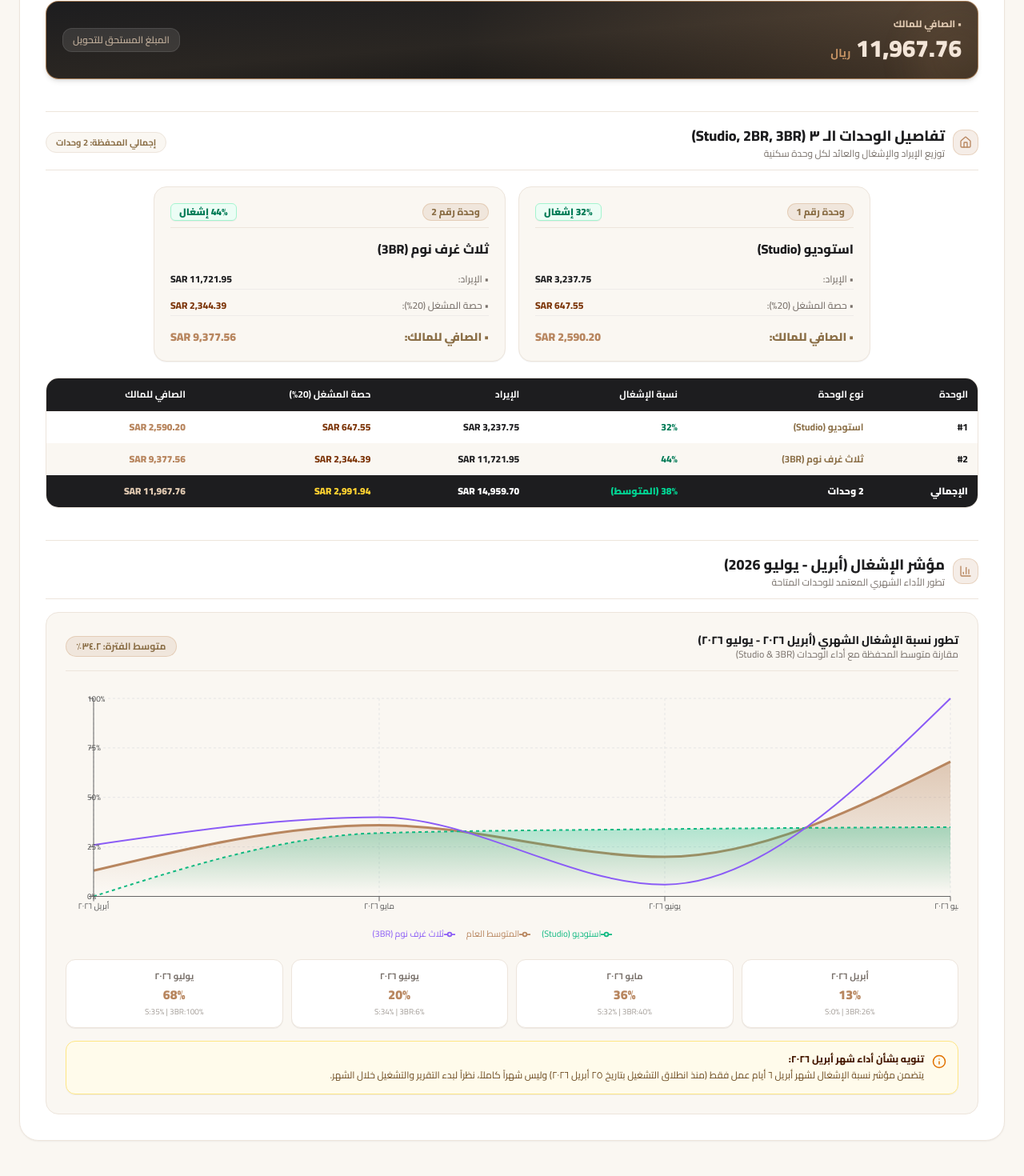
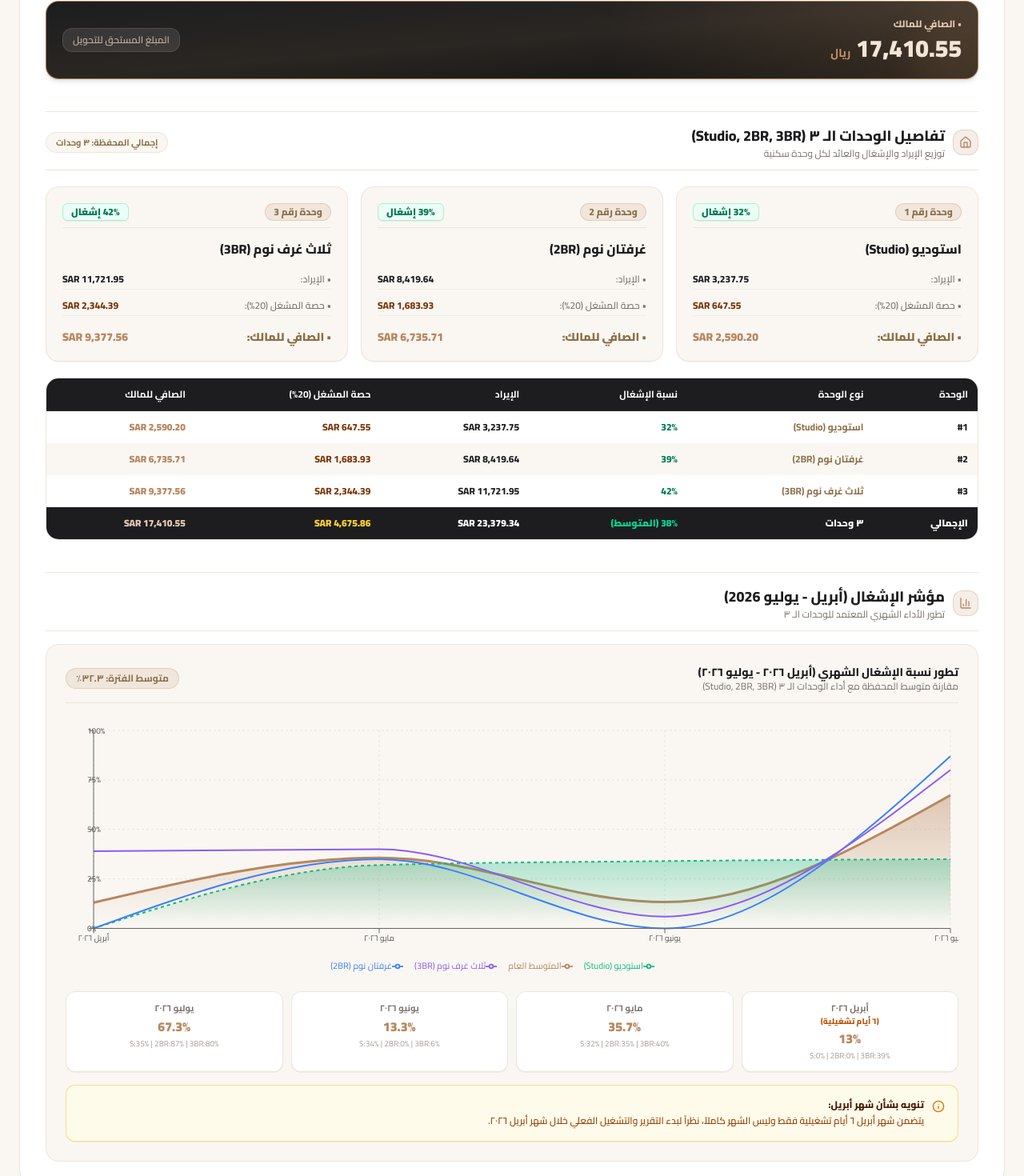
Before and after one commit to AmmarCFO/Marsam-Development-Company, a React (Vite) app: page / in a window 1280 px wide. Shown: the part 1330-2800 px from the top of the page at 80% size. Built offline with nearby package versions, Linux system fonts and the light colour scheme.

Commit message:
feat: update owner profile and report details
- Update owner profile to Marsam Real Estate Development Company
- Standardize branch number to 55 and unit count to 3
- Add April data clarification notice to performance chart
- Apply language-specific UI text adjustments

```diff
--- a/src/components/OperatingReportBoard.tsx
+++ b/src/components/OperatingReportBoard.tsx
@@ -317,12 +317,12 @@ export const OperatingReportBoard: React.FC<OperatingReportBoardProps> = ({
               </div>
             </div>
             <span className="self-start sm:self-auto text-[11px] font-mono font-bold text-[#8B6F47] bg-[#FAF7F2] px-3 py-1 rounded-full border border-[#EDE5DC]">
-              {isAr ? `إجمالي المحفظة: ${report.totalUnits || report.unitReports?.length || 2} وحدات` : `${report.totalUnits || report.unitReports?.length || 2} Units Portfolio`}
+              {isAr ? 'إجمالي المحفظة: ٣ وحدات' : '3 Units Portfolio'}
             </span>
           </div>
 
-          {/* Unit Cards Grid */}
-          <div className={`grid grid-cols-1 ${(report.unitReports?.length || 2) === 2 ? 'md:grid-cols-2 max-w-4xl mx-auto' : 'md:grid-cols-3'} gap-4`}>
+          {/* 3 Unit Cards Grid */}
+          <div className="grid grid-cols-1 md:grid-cols-3 gap-4">
             {(report.unitReports || []).map((u, index) => (
               <motion.div
                 key={u.id}
@@ -403,7 +403,7 @@ export const OperatingReportBoard: React.FC<OperatingReportBoardProps> = ({
                 ))}
                 <tr className="bg-[#1d1d1f] text-white font-black text-xs">
                   <td className="p-3">{isAr ? 'الإجمالي' : 'Total'}</td>
-                  <td className="p-3">{isAr ? `${report.totalUnits || report.unitReports?.length || 2} وحدات` : `${report.totalUnits || report.unitReports?.length || 2} Units`}</td>
+                  <td className="p-3">{isAr ? '٣ وحدات' : '3 Units'}</td>
                   <td className="p-3 text-emerald-400">{report.occupancyRate}% ({isAr ? 'المتوسط' : 'Avg'})</td>
                   <td className="p-3 text-white">{report.totalRevenue.toLocaleString(undefined, { minimumFractionDigits: 2 })} SAR</td>
                   <td className="p-3 text-amber-300">{report.operatorShareAmount.toLocaleString(undefined, { minimumFractionDigits: 2 })} SAR</td>
@@ -426,7 +426,7 @@ export const OperatingReportBoard: React.FC<OperatingReportBoardProps> = ({
                   {isAr ? 'مؤشر الإشغال (أبريل - يوليو 2026)' : 'Occupancy Trend (Apr to Jul 2026)'}
                 </h3>
                 <p className="text-xs text-stone-500">
-                  {isAr ? 'تطور الأداء الشهري المعتمد للوحدات المتاحة' : 'Monthly certified occupancy performance evolution across the 4 months'}
+                  {isAr ? 'تطور الأداء الشهري المعتمد للوحدات الـ ٣' : 'Monthly certified occupancy performance evolution across the 4 months'}
                 </p>
               </div>
             </div>
@@ -439,11 +439,11 @@ export const OperatingReportBoard: React.FC<OperatingReportBoardProps> = ({
                   {isAr ? 'تطور نسبة الإشغال الشهري (أبريل ٢٠٢٦ - يوليو ٢٠٢٦)' : 'Monthly Occupancy Rate Trend (April 2026 - July 2026)'}
                 </h4>
                 <p className="text-xs text-stone-500">
-                  {isAr ? 'مقارنة متوسط المحفظة مع أداء الوحدات (Studio & 3BR)' : 'Portfolio overall average vs Studio & 3BR performance'}
+                  {isAr ? 'مقارنة متوسط المحفظة مع أداء الوحدات الـ ٣ (Studio, 2BR, 3BR)' : 'Portfolio overall average vs Studio, 2BR & 3BR performance'}
                 </p>
               </div>
               <div className="text-xs font-bold text-[#8B6F47] bg-[#B8865F]/15 px-3 py-1 rounded-full border border-[#C89565]/30 self-start sm:self-auto">
-                {isAr ? 'متوسط الفترة: ٣٤.٢٪' : 'Period Average: 34.2%'}
+                {isAr ? 'متوسط الفترة: ٣٢.٣٪' : 'Period Average: 32.3%'}
               </div>
             </div>
 
@@ -489,6 +489,13 @@ export const OperatingReportBoard: React.FC<OperatingReportBoardProps> = ({
                   />
                   <Area
                     type="monotone"
+                    dataKey={isAr ? 'غرفتان نوم (2BR)' : '2BR'}
+                    stroke="#3B82F6"
+                    strokeWidth={2}
+                    fillOpacity={0}
+                  />
+                  <Area
+                    type="monotone"
                     dataKey={isAr ? 'ثلاث غرف نوم (3BR)' : '3BR'}
                     stroke="#8B5CF6"
                     strokeWidth={2}
@@ -504,28 +511,33 @@ export const OperatingReportBoard: React.FC<OperatingReportBoardProps> = ({
                 <div key={m.monthKey} className="bg-white p-3 rounded-xl border border-[#EDE5DC] text-center shadow-2xs">
                   <span className="text-[11px] font-bold text-stone-500 block">
                     {m.monthName[isAr ? 'ar' : 'en']}
+                    {m.monthKey === '2026-04' && (
+                      <span className="text-amber-700 font-extrabold text-[10px] block">
+                        ({isAr ? '٦ أيام تشغيلية' : '6 Days Only'})
+                      </span>
+                    )}
                   </span>
                   <span className="text-base font-black text-[#B8865F] block mt-0.5">
                     {m.occupancyRate}%
                   </span>
                   <span className="text-[10px] text-stone-400 block mt-0.5 font-mono">
-                    S:{m.studioRate}% | 3BR:{m.threeBedRate}%
+                    S:{m.studioRate}% | 2BR:{m.twoBedRate}% | 3BR:{m.threeBedRate}%
                   </span>
                 </div>
               ))}
             </div>
 
-            {/* April Operational Note */}
-            <div className="bg-amber-50/90 border border-amber-200 rounded-xl p-3.5 flex items-start gap-2.5 text-xs text-amber-900 shadow-2xs mt-2">
-              <Info className="w-4.5 h-4.5 text-amber-600 flex-shrink-0 mt-0.5" />
+            {/* Note regarding April partial data */}
+            <div className="flex items-start gap-2.5 bg-[#FFFBEB] p-3.5 sm:p-4 rounded-xl border border-[#FCD34D]/70 text-amber-900 text-xs shadow-2xs mt-3">
+              <Info className="w-4 h-4 text-amber-600 flex-shrink-0 mt-0.5" />
               <div>
                 <span className="font-extrabold block text-amber-950 mb-0.5">
-                  {isAr ? 'تنويه بشأن أداء شهر أبريل ٢٠٢٦:' : 'Note regarding April 2026 performance:'}
+                  {isAr ? 'تنويه بشأن شهر أبريل:' : 'Note Regarding April Data:'}
                 </span>
-                <p className="text-[#6d4c22] leading-relaxed">
+                <p className="text-amber-800 leading-relaxed font-medium">
                   {isAr
-                    ? 'يتضمن مؤشر نسبة الإشغال لشهر أبريل ٦ أيام عمل فقط (منذ انطلاق التشغيل بتاريخ ٢٥ أبريل ٢٠٢٦) وليس شهراً كاملاً، نظراً لبدء التقرير والتشغيل خلال الشهر.'
-                    : 'April occupancy indicators reflect only 6 operational days (since reporting/operations commenced on April 25, 2026) rather than a full month.'}
+                    ? 'يتضمن شهر أبريل ٦ أيام تشغيلية فقط وليس الشهر كاملاً، نظراً لبدء التقرير والتشغيل الفعلي خلال شهر أبريل ٢٠٢٦.'
+                    : 'April includes only 6 operational days rather than the full month, as actual operations and reporting commenced during April 2026.'}
                 </p>
               </div>
             </div>
--- a/src/components/PerformanceChart.tsx
+++ b/src/components/PerformanceChart.tsx
@@ -4,7 +4,7 @@ import {
   ResponsiveContainer, ComposedChart, Line, Bar, XAxis, YAxis, Tooltip,
   Legend, CartesianGrid, Area
 } from 'recharts';
-import { TrendingUp } from 'lucide-react';
+import { TrendingUp, Info } from 'lucide-react';
 import { OperatingReport } from '../types';
 
 interface PerformanceChartProps {
@@ -158,6 +158,21 @@ export const PerformanceChart: React.FC<PerformanceChartProps> = ({ isAr, report
           </ResponsiveContainer>
         </motion.div>
       </AnimatePresence>
+
+      {/* Clarification Note Box regarding April partial data */}
+      <div className="flex items-start gap-2.5 bg-[#FFFBEB] p-3.5 sm:p-4 rounded-2xl border border-[#FCD34D]/70 text-amber-900 text-xs shadow-2xs mt-4">
+        <Info className="w-4 h-4 text-amber-600 flex-shrink-0 mt-0.5" />
+        <div>
+          <span className="font-extrabold block text-amber-950 mb-0.5">
+            {isAr ? 'تنويه بشأن بيانات شهر أبريل:' : 'Note Regarding April Data:'}
+          </span>
+          <p className="text-amber-800 leading-relaxed font-medium">
+            {isAr
+              ? 'يتضمن شهر أبريل ٦ أيام تشغيلية فقط وليس الشهر كاملاً، نظراً لبدء التقرير والتشغيل الفعلي خلال شهر أبريل ٢٠٢٦.'
+              : 'April includes only 6 operational days rather than the full month, as actual operations and reporting commenced mid-April 2026.'}
+          </p>
+        </div>
+      </div>
     </motion.div>
   );
 };
--- a/src/components/ReportPrintModal.tsx
+++ b/src/components/ReportPrintModal.tsx
@@ -18,8 +18,8 @@ export const ReportPrintModal: React.FC<ReportPrintModalProps> = ({
 }) => {
   if (!report) return null;
 
-  const clientName = report.clientName ? report.clientName[isAr ? 'ar' : 'en'] : (isAr ? 'عبدالرحمن بن عبدالعزيز التركي' : 'Abdulrahman bin Abdulaziz Al-Turki');
-  const branchNumber = report.branchNumber || '56';
+  const clientName = report.clientName ? report.clientName[isAr ? 'ar' : 'en'] : (isAr ? 'شركة مرسم للتطوير العقاري' : 'Marsam Real Estate Development Company');
+  const branchNumber = report.branchNumber || '55';
   const branchLocation = isAr ? 'المدينة المنورة - بني حارثة' : 'Madinah - Bani Harithah';
 
   return (
@@ -73,12 +73,10 @@ export const ReportPrintModal: React.FC<ReportPrintModalProps> = ({
                     {isAr ? 'تقرير الأداء التشغيلي (١)' : 'Operational Performance Report (1)'}
                   </h1>
                   <p className="text-[11px] sm:text-xs text-[#8B6F47] font-bold">
-                    {isAr ? `الفرع: مثوى ${branchNumber} • المدينة المنورة - بني حارثة` : `Branch: Mathwaa ${branchNumber} • Madinah - Bani Harithah`}
+                    {isAr ? 'الفرع: مثوى ٥٥ • المدينة المنورة - بني حارثة' : 'Branch: Mathwaa 55 • Madinah - Bani Harithah'}
                   </p>
                   <p className="text-[10px] sm:text-[11px] text-stone-600 font-semibold mt-0.5">
-                    {isAr
-                      ? `عدد الوحدات: ${report.totalUnits || report.unitReports?.length || 2} (استوديو • شقة ثلاث غرف نوم)`
-                      : `Number of Units: ${report.totalUnits || report.unitReports?.length || 2} units (Studio • 3 bedroom apartment)`}
+                    {isAr ? 'عدد الوحدات: ٣ وحدات (استوديو • شقة غرفتين نوم • شقة ثلاث غرف نوم)' : 'Number of Units: 3 units (Studio • 2 bedroom apartment • 3 bedroom apartment)'}
                   </p>
                 </div>
               </div>
@@ -87,7 +85,7 @@ export const ReportPrintModal: React.FC<ReportPrintModalProps> = ({
                   {isAr ? 'تم تحويل الصافي' : 'Transferred'}
                 </span>
                 <p className="text-[9px] sm:text-[10px] text-stone-400 font-mono mt-1 hidden sm:block">
-                  Ref: {report.payoutRef || 'TXN-20260731-MTH56'}
+                  Ref: {report.payoutRef || 'TXN-20260731-MTH55'}
                 </p>
               </div>
             </div>
@@ -156,9 +154,7 @@ export const ReportPrintModal: React.FC<ReportPrintModalProps> = ({
             {report.unitReports && (
               <div>
                 <h2 className="text-xs font-extrabold text-[#8B6F47] uppercase tracking-wider mb-2">
-                  {isAr
-                    ? `تفاصيل أداء الوحدات السكنية (${report.totalUnits || report.unitReports?.length || 2})`
-                    : `${report.totalUnits || report.unitReports?.length || 2} Units Segregated Performance`}
+                  {isAr ? 'تفاصيل أداء الوحدات السكنية الـ ٣' : '3 Units Segregated Performance'}
                 </h2>
                 <div className="overflow-x-auto border border-[#EDE5DC] rounded-xl touch-pan-x [-webkit-overflow-scrolling:touch]">
                   <table className="w-full text-xs border-collapse border border-[#EDE5DC] text-center min-w-[450px]">
--- a/src/data.ts
+++ b/src/data.ts
@@ -5,30 +5,30 @@ export const logoUrl = "https://qtrypzzcjebvfcihiynt.supabase.co/storage/v1/obje
 
 export const ownerProfile: OwnerProfile = {
   salutation: {
-    ar: "الأستاذ",
-    en: "Mr."
+    ar: "شركة",
+    en: "M/s"
   },
   name: {
-    ar: "عبدالرحمن بن عبدالعزيز التركي",
-    en: "Abdulrahman bin Abdulaziz Al-Turki"
+    ar: "مرسم للتطوير العقاري",
+    en: "Marsam Real Estate Development Company"
   },
-  ownerCode: "OWNER-ALTURKI-2026-056",
-  email: "abdulrahman.alturki@gmail.com",
+  ownerCode: "OWNER-MARSAM-2026-055",
+  email: "info@marsamdev.com",
   phone: "+966 50 123 4567",
   contractDate: "2026-04-25",
   totalBranches: 1,
-  totalUnits: 2,
-  cumulativeEarnings: 11967.76
+  totalUnits: 3,
+  cumulativeEarnings: 17734.27
 };
 
 export const branchesList: BranchDetails[] = [
   {
-    id: "sahman-56",
-    branchNumber: "56",
-    fullCode: "MTH-MED-56",
+    id: "sahman-55",
+    branchNumber: "55",
+    fullCode: "MTH-MED-55",
     name: {
-      ar: "فرع رقم ٥٦: بني حارثة",
-      en: "Branch No. 56 — Bani Harithah"
+      ar: "فرع رقم ٥٥: بني حارثة",
+      en: "Branch No. 55 — Bani Harithah"
     },
     location: {
       ar: "المدينة المنورة - بني حارثة",
@@ -47,10 +47,11 @@ export const branchesList: BranchDetails[] = [
       en: "Bani Harithah District, Madinah, Kingdom of Saudi Arabia"
     },
     photos: IMAGES.all,
-    totalUnits: 2,
+    totalUnits: 3,
     unitBreakdown: [
-      { type: { ar: "استوديو", en: "Studio" }, count: 1, avgMonthlyRate: "3,237.75 SAR" },
-      { type: { ar: "شقة ثلاث غرف نوم", en: "3 bedroom apartment" }, count: 1, avgMonthlyRate: "11,721.95 SAR" }
+      { type: { ar: "استوديو", en: "Studio" }, count: 1, avgMonthlyRate: "3,800 SAR" },
+      { type: { ar: "شقة غرفتين نوم", en: "2 bedroom apartment" }, count: 1, avgMonthlyRate: "4,500 SAR" },
+      { type: { ar: "شقة ثلاث غرف نوم", en: "3 bedroom apartment" }, count: 1, avgMonthlyRate: "4,865.86 SAR" }
     ],
     contactPhone: "+966 56 208 9171"
   }
@@ -58,8 +59,8 @@ export const branchesList: BranchDetails[] = [
 
 export const initialOperatingReports: OperatingReport[] = [
   {
-    id: "REP-56-01",
-    reportNumber: "56",
+    id: "REP-55-01",
+    reportNumber: "55",
     periodKey: "2026-Q2-Q3",
     periodName: {
       ar: "٢٥ أبريل ٢٠٢٦ - ٣١ يوليو ٢٠٢٦",
@@ -71,32 +72,32 @@ export const initialOperatingReports: OperatingReport[] = [
     },
     quarter: "25 Apr 2026 - 31 Jul 2026",
     year: 2026,
-    branchId: "sahman-56",
+    branchId: "sahman-55",
     branchName: {
-      ar: "فرع ٥٦: المدينة المنورة - بني حارثة",
-      en: "Branch 56: Madinah - Bani Harithah"
+      ar: "فرع ٥٥: المدينة المنورة - بني حارثة",
+      en: "Branch 55: Madinah - Bani Harithah"
     },
     tagline: {
       ar: "تقرير أداء التشغيل المعتمد",
       en: "Certified Operating Performance Report"
     },
     clientName: {
-      ar: "عبدالرحمن بن عبدالعزيز التركي",
-      en: "Abdulrahman bin Abdulaziz Al-Turki"
+      ar: "شركة مرسم للتطوير العقاري",
+      en: "Marsam Real Estate Development Company"
     },
 
     // Core Required Metrics
     occupancyRate: 38,
-    totalContracts: 14959.70, // Revenue
-    totalRevenue: 14959.70,   // Revenue
-    avgMonthlyReturn: 4674.91,
+    totalContracts: 23379.34, // Revenue
+    totalRevenue: 23379.34,   // Revenue
+    avgMonthlyReturn: 7306.04,
     directExpenses: 1292.92,
     operatorSharePercentage: 20,
-    operatorShareAmount: 2991.94,
+    operatorShareAmount: 4675.86,
     capitalExpenses: 0.00,
-    netToOwner: 11967.76,
+    netToOwner: 17410.55,
 
-    // Segregated reporting for the 2 units (3BR & Studio)
+    // Segregated reporting for the 3 units
     unitReports: [
       {
         id: "U1-STUDIO",
@@ -109,10 +110,20 @@ export const initialOperatingReports: OperatingReport[] = [
         netToOwner: 2590.20
       },
       {
-        id: "U2-3BR",
+        id: "U2-2BR",
         unitNumber: "2",
+        unitName: { ar: "غرفتان نوم (2BR)", en: "2 Bedrooms (2BR)" },
+        occupancyRate: 39,
+        periodRevenue: 8419.64,
+        collectedRevenue: 8419.64,
+        operatorShare: 1683.93,
+        netToOwner: 6735.71
+      },
+      {
+        id: "U3-3BR",
+        unitNumber: "3",
         unitName: { ar: "ثلاث غرف نوم (3BR)", en: "3 Bedrooms (3BR)" },
-        occupancyRate: 44,
+        occupancyRate: 42,
         periodRevenue: 11721.95,
         collectedRevenue: 11721.95,
         operatorShare: 2344.39,
@@ -128,20 +139,20 @@ export const initialOperatingReports: OperatingReport[] = [
         occupancyRate: 13,
         studioRate: 0,
         twoBedRate: 0,
-        threeBedRate: 26
+        threeBedRate: 39
       },
       {
         monthKey: "2026-05",
         monthName: { ar: "مايو ٢٠٢٦", en: "May 2026" },
-        occupancyRate: 36,
+        occupancyRate: 35.7,
         studioRate: 32,
-        twoBedRate: 0,
+        twoBedRate: 35,
         threeBedRate: 40
       },
       {
         monthKey: "2026-06",
         monthName: { ar: "يونيو ٢٠٢٦", en: "June 2026" },
-        occupancyRate: 20,
+        occupancyRate: 13.3,
         studioRate: 34,
         twoBedRate: 0,
         threeBedRate: 6
@@ -149,29 +160,29 @@ export const initialOperatingReports: OperatingReport[] = [
       {
         monthKey: "2026-07",
         monthName: { ar: "يوليو ٢٠٢٦", en: "July 2026" },
-        occupancyRate: 68,
+        occupancyRate: 67.3,
         studioRate: 35,
-        twoBedRate: 0,
-        threeBedRate: 100
+        twoBedRate: 87,
+        threeBedRate: 80
       }
     ],
 
-    totalUnits: 2,
+    totalUnits: 3,
     occupiedUnits: 1,
     adr: 242,
     revPar: 90,
     revenueBreakdown: [
-      { category: { ar: "إيراد العقود المبرمة للوحدات", en: "Unit Rental Contracts Revenue" }, amount: 14959.70, percentage: 100 }
+      { category: { ar: "إيراد العقود المبرمة للوحدات", en: "Unit Rental Contracts Revenue" }, amount: 23379.34, percentage: 100 }
     ],
     maintenanceCostsCovered: 1292.92,
     utilitiesCostCovered: 0,
     payoutStatus: "transferred",
-    payoutRef: "TXN-20260731-MTH56",
+    payoutRef: "TXN-20260731-MTH55",
     payoutDate: "2026-07-31",
     bankAccount: "",
     notes: {
-      ar: "تقرير أداء التشغيل لفرع ٥٦ (المدينة المنورة - بني حارثة) للعميل عبدالرحمن بن عبدالعزيز التركي. سجلت الوحدتان (استوديو وثلاث غرف) نسبة إشغال متوسطة ٣٨٪، بإيراد إجمالي قدره ١٤,٩٥٩٫٧٠ ريال، وحصة مشغل (٢٠٪) قدرها ٢,٩٩١٫٩٤ ريال، ومصاريف رأسمالية ٠٫٠٠ ريال، وصافي عائد للعميل ١١,٩٦٧٫٧٦ ريال.",
-      en: "Certified operating performance report for Branch 56 (Madinah - Bani Harithah) for client Abdulrahman bin Abdulaziz Al-Turki. The 2 units (Studio and 3BR) achieved 38% occupancy rate, with SAR 14,959.70 revenue, SAR 2,991.94 operator's share (20%), SAR 0.00 capital expenditures, and SAR 11,967.76 net return to client."
+      ar: "تقرير أداء التشغيل لشركة مرسم للتطوير العقاري - فرع ٥٥ (المدينة المنورة - بني حارثة). سجلت الوحدات الـ ٣ نسبة إشغال ٣٨٪، بإيراد قدره ٢٣,٣٧٩٫٣٤ ريال، ومتوسط عائد شهري ٧,٣٠٦٫٠٤ ريال، ومصاريف مباشرة ١,٢٩٢٫٩٢ ريال، وحصة مشغل ٤,٦٧٥٫٨٦ ريال، ومصاريف رأسمالية ٠٫٠٠ ريال، وصافي عائد للعميل ١٧,٤١٠٫٥٥ ريال.",
+      en: "Certified operating performance report for Marsam Real Estate Development Company - Branch 55 (Madinah - Bani Harithah). The 3 units achieved 38% occupancy rate, with SAR 23,379.34 revenue, SAR 7,306.04 average monthly return, SAR 1,292.92 direct expenses, SAR 4,675.86 operator's share, SAR 0.00 capital expenditures, and SAR 17,410.55 net return to client."
     },
     additionalRemarks: []
   }
```
